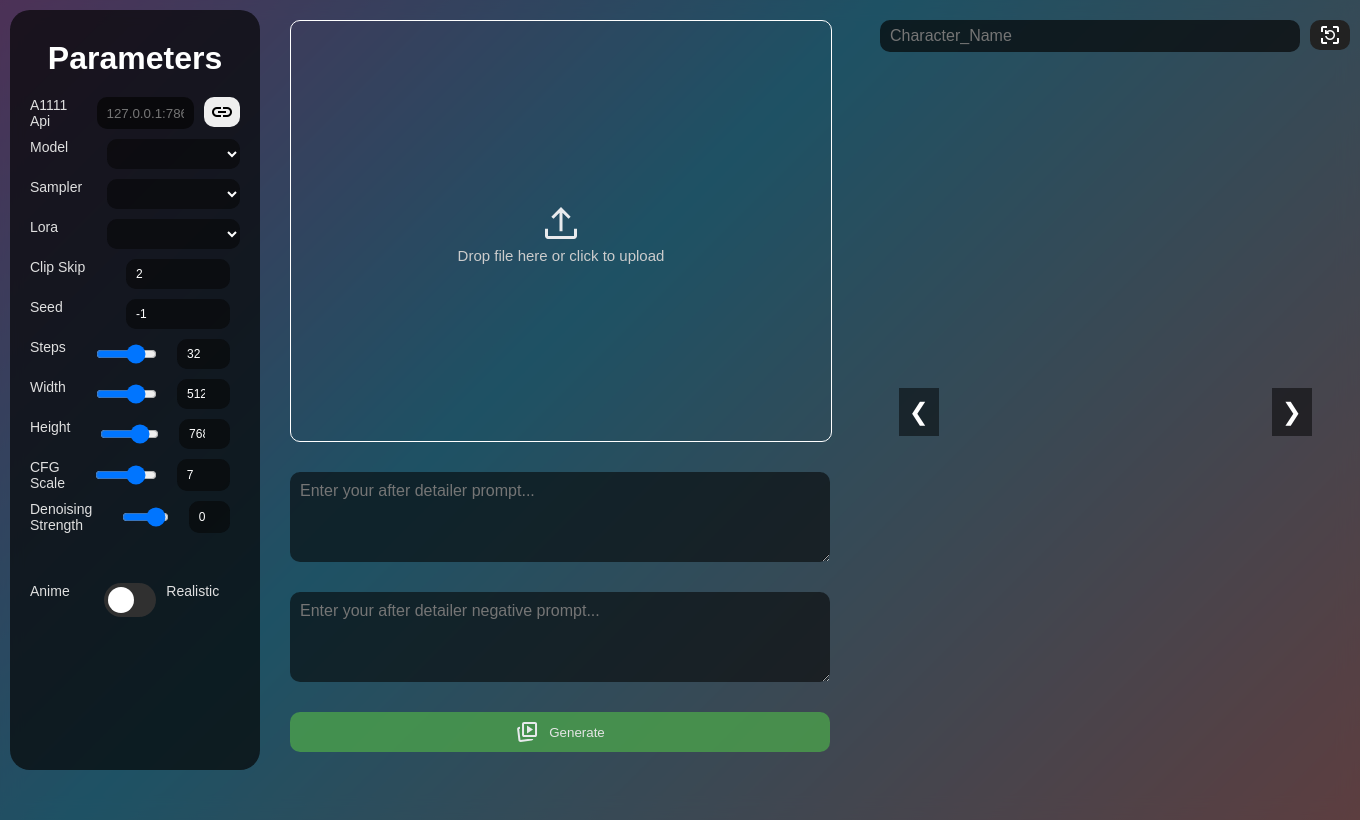
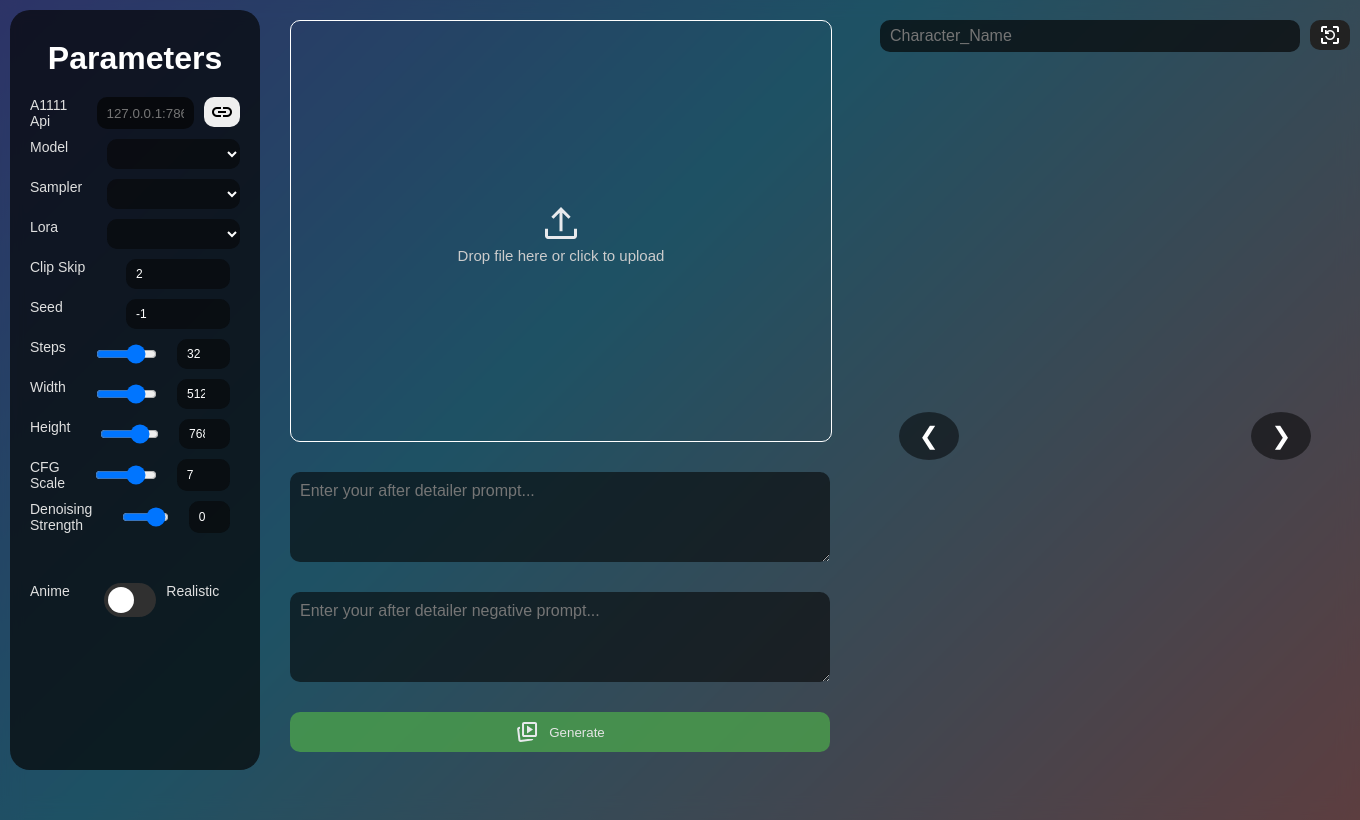
Before and after one commit to deepratna-awale/AutoExpress, a Flask app: page / in a window 1360 px wide. Run offline with Flask 3, Linux system fonts and the light colour scheme; lists and menus that the app fills with data are empty; some libraries are stand-ins or nearby versions.

Commit message:
Changed Border Radius for buttons, changed positions of fns in a1111_client.py.  Image_parser.py now uses latest sd_parser

```diff
--- a/autoexpress/modules/image_parser.py
+++ b/autoexpress/modules/image_parser.py
@@ -1,6 +1,6 @@
 # Read Image Data using sd_parsers
 from sd_parsers import ParserManager
-from sd_parsers.data import Generators
+from sd_parsers import Generators
 from loguru import logger as log
 import re
 
--- a/autoexpress/static/stylesheet/image_viewer.css
+++ b/autoexpress/static/stylesheet/image_viewer.css
@@ -46,15 +46,19 @@
 .nav-button {
     position: absolute;
     top: 50%;
-    transform: translateY(-50%);
+    /* transform: translateY(-50%); */
     cursor: pointer;
     font-size: 24px;
     color: white;
     background-color: rgba(0, 0, 0, 0.5);
     /* Semi-transparent black */
     border: none;
+    border-radius: 100%;
     padding: 10px;
+    padding-left: 20px;
+    padding-right: 20px;
     /* user-select: none; */
+    align-items: center;
 }
 
 .nav-button:hover {
@@ -68,7 +72,7 @@
 }
 
 .nav-right {
-    right: 7.8%;
+    right: 7.9%;
 }
 
 
--- a/autoexpress/static/stylesheet/main.css
+++ b/autoexpress/static/stylesheet/main.css
@@ -1,5 +1,5 @@
 html {
-    background: linear-gradient(-45deg, #5fe691, #f28e8e, #44c4f3, #ff43bd);
+    background: linear-gradient(-45deg, #5fe691, #f28e8e, #44c4f3, #814bff);
     background-size: 200% 200%;
     animation: gradient 120s ease infinite;
     height: 100vh;
--- a/requirements.txt
+++ b/requirements.txt
@@ -68,7 +68,6 @@ rich==13.7.1
 rpds-py==0.18.1
 scikit-image==0.23.2
 scipy==1.13.0
-sd-parsers==0.2.3
 six==1.16.0
 smmap==5.0.1
 soupsieve==2.5
```
Also changed, not shown: autoexpress/modules/a1111_client.py (+33 -33 lines).
